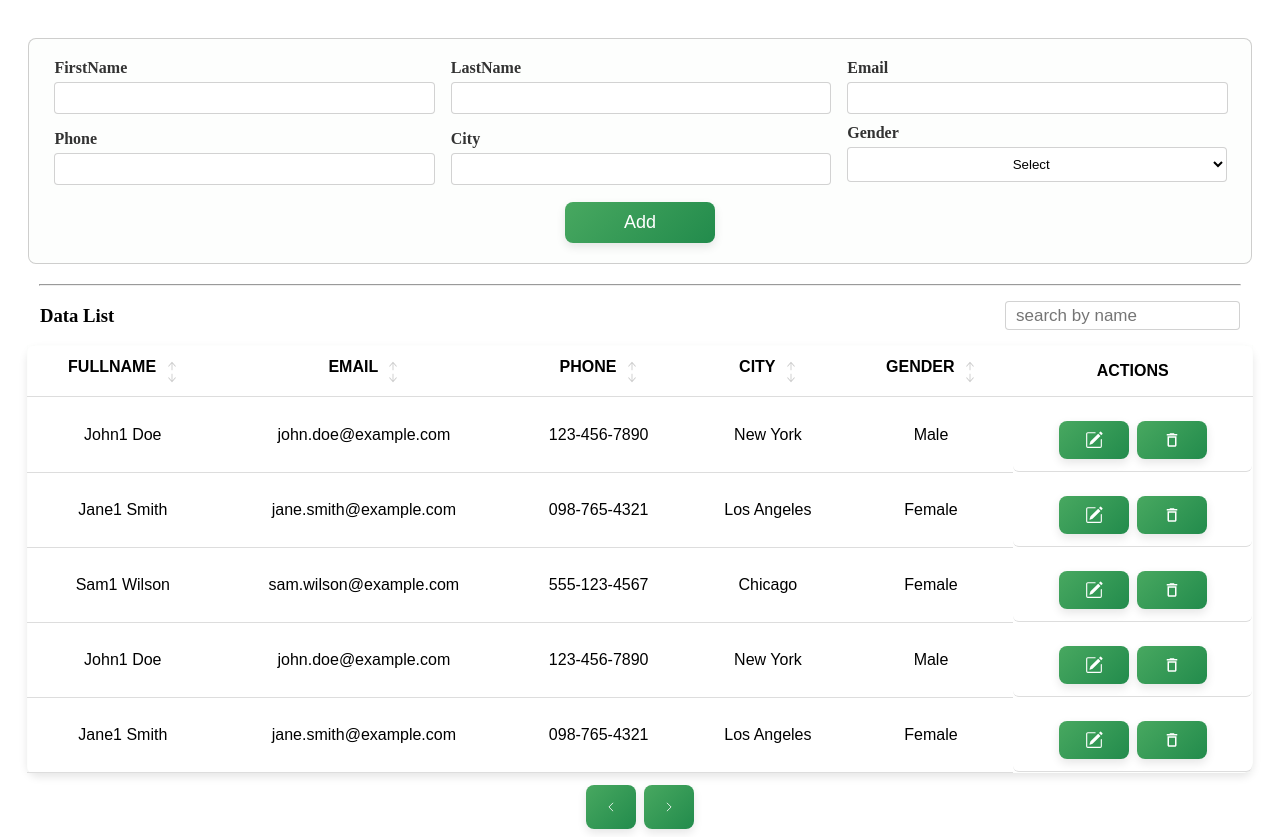
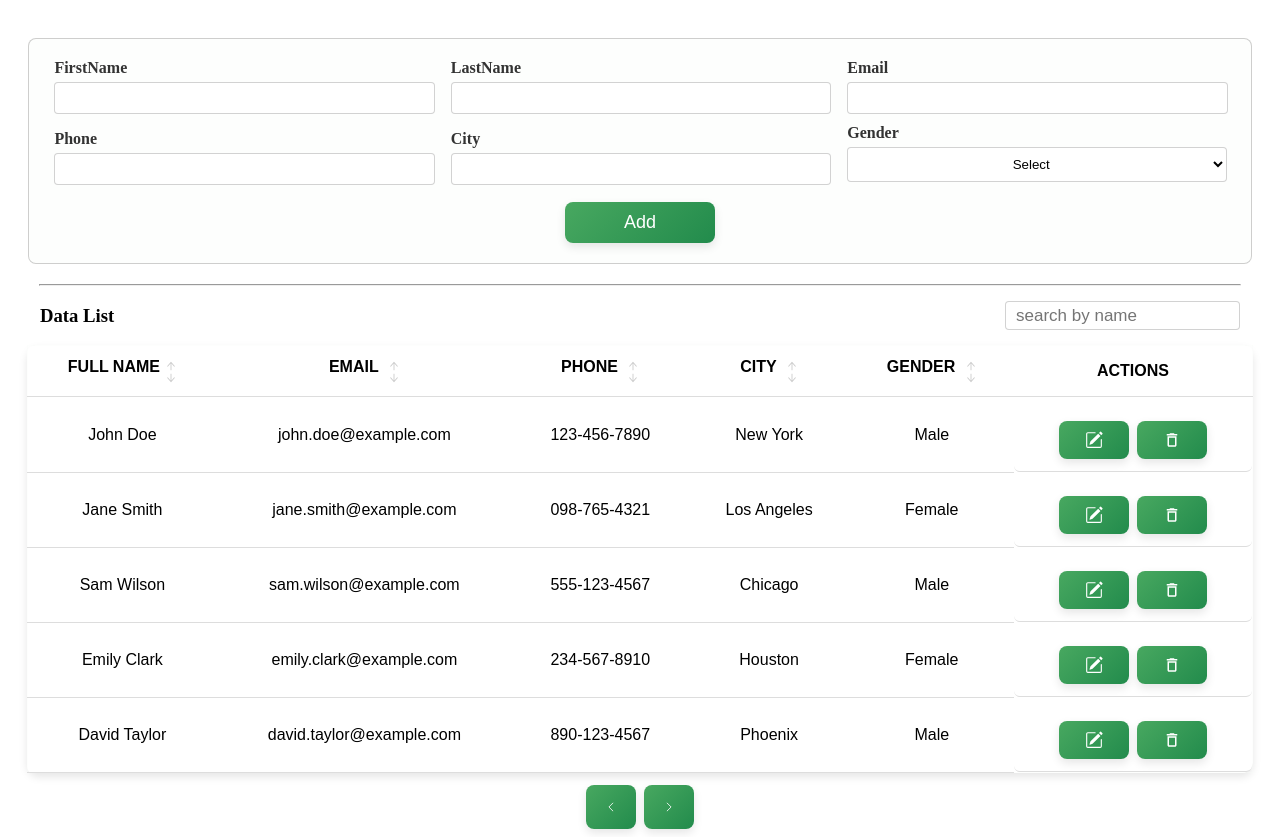
Before and after one commit to anurag-bestpeers/Form, a React (Vite) app: page / in a window 1280 px wide. Built offline with nearby package versions, Linux system fonts and the light colour scheme.

Commit message:
changes in app.jsx file

```diff
--- a/src/App.jsx
+++ b/src/App.jsx
@@ -1,12 +1,13 @@
-import React, { useState } from "react";
+import React, { useEffect, useState } from "react";
 import ValidateForm from "./Components/ValidateForm";
 import DIsplayForm from "./Components/DIsplayForm";
 import { ToastContainer, toast } from "react-toastify";
 import "react-toastify/dist/ReactToastify.css";
+
 const App = () => {
   const [parentData, setParentData] = useState([
     {
-      fname: "John1",
+      fname: "John",
       lname: "Doe",
       email: "john.doe@example.com",
       phone: "123-456-7890",
@@ -14,7 +15,7 @@ const App = () => {
       gender: "Male",
     },
     {
-      fname: "Jane1",
+      fname: "Jane",
       lname: "Smith",
       email: "jane.smith@example.com",
       phone: "098-765-4321",
@@ -22,194 +23,164 @@ const App = () => {
       gender: "Female",
     },
     {
-      fname: "Sam1",
+      fname: "Sam",
       lname: "Wilson",
       email: "sam.wilson@example.com",
       phone: "555-123-4567",
       city: "Chicago",
+      gender: "Male",
+    },
+    {
+      fname: "Emily",
+      lname: "Clark",
+      email: "emily.clark@example.com",
+      phone: "234-567-8910",
+      city: "Houston",
       gender: "Female",
     },
     {
-      fname: "John1",
-      lname: "Doe",
-      email: "john.doe@example.com",
-      phone: "123-456-7890",
-      city: "New York",
+      fname: "David",
+      lname: "Taylor",
+      email: "david.taylor@example.com",
+      phone: "890-123-4567",
+      city: "Phoenix",
       gender: "Male",
     },
     {
-      fname: "Jane1",
-      lname: "Smith",
-      email: "jane.smith@example.com",
-      phone: "098-765-4321",
-      city: "Los Angeles",
+      fname: "Sophie",
+      lname: "Anderson",
+      email: "sophie.anderson@example.com",
+      phone: "789-456-1230",
+      city: "Philadelphia",
       gender: "Female",
     },
     {
-      fname: "Sam2",
-      lname: "Wilson",
-      email: "sam.wilson@example.com",
-      phone: "555-123-4567",
-      city: "Chicago",
+      fname: "Michael",
+      lname: "Lee",
+      email: "michael.lee@example.com",
+      phone: "345-678-9012",
+      city: "San Antonio",
+      gender: "Male",
+    },
+    {
+      fname: "Anna",
+      lname: "Brown",
+      email: "anna.brown@example.com",
+      phone: "678-234-5678",
+      city: "San Diego",
       gender: "Female",
     },
     {
-      fname: "John2",
-      lname: "Doe",
-      email: "john.doe@example.com",
-      phone: "123-456-7890",
-      city: "New York",
+      fname: "James",
+      lname: "Garcia",
+      email: "james.garcia@example.com",
+      phone: "567-890-1234",
+      city: "Dallas",
       gender: "Male",
     },
     {
-      fname: "Jane2",
-      lname: "Smith",
-      email: "jane.smith@example.com",
-      phone: "098-765-4321",
-      city: "Los Angeles",
+      fname: "Isabella",
+      lname: "Martinez",
+      email: "isabella.martinez@example.com",
+      phone: "456-789-0123",
+      city: "San Jose",
       gender: "Female",
     },
     {
-      fname: "Sam2",
-      lname: "Wilson",
-      email: "sam.wilson@example.com",
-      phone: "555-123-4567",
-      city: "Chicago",
+      fname: "Chris",
+      lname: "Lopez",
+      email: "chris.lopez@example.com",
+      phone: "321-654-9870",
+      city: "Austin",
+      gender: "Male",
+    },
+    {
+      fname: "Emma",
+      lname: "Harris",
+      email: "emma.harris@example.com",
+      phone: "876-543-2109",
+      city: "Jacksonville",
       gender: "Female",
     },
     {
-      fname: "John2",
-      lname: "Doe",
-      email: "john.doe@example.com",
-      phone: "123-456-7890",
-      city: "New York",
+      fname: "Alex",
+      lname: "Davis",
+      email: "alex.davis@example.com",
+      phone: "543-210-9876",
+      city: "Fort Worth",
       gender: "Male",
     },
     {
-      fname: "Jane3",
-      lname: "Smith",
-      email: "jane.smith@example.com",
-      phone: "098-765-4321",
-      city: "Los Angeles",
+      fname: "Olivia",
+      lname: "Gonzalez",
+      email: "olivia.gonzalez@example.com",
+      phone: "789-012-3456",
+      city: "Columbus",
       gender: "Female",
     },
     {
-      fname: "Sam3",
-      lname: "Wilson",
-      email: "sam.wilson@example.com",
-      phone: "555-123-4567",
-      city: "Chicago",
+      fname: "Ethan",
+      lname: "Martinez",
+      email: "ethan.martinez@example.com",
+      phone: "123-789-4560",
+      city: "Charlotte",
+      gender: "Male",
+    },
+    {
+      fname: "Sophia",
+      lname: "Rodriguez",
+      email: "sophia.rodriguez@example.com",
+      phone: "234-890-5678",
+      city: "Indianapolis",
       gender: "Female",
     },
     {
-      fname: "John3",
-      lname: "Doe",
-      email: "john.doe@example.com",
-      phone: "123-456-7890",
-      city: "New York",
+      fname: "Daniel",
+      lname: "Johnson",
+      email: "daniel.johnson@example.com",
+      phone: "654-321-0987",
+      city: "San Francisco",
       gender: "Male",
     },
     {
-      fname: "Jane3",
-      lname: "Smith",
-      email: "jane.smith@example.com",
-      phone: "098-765-4321",
-      city: "Los Angeles",
+      fname: "Chloe",
+      lname: "White",
+      email: "chloe.white@example.com",
+      phone: "987-654-3210",
+      city: "Seattle",
       gender: "Female",
     },
     {
-      fname: "Sam3",
-      lname: "Wilson",
-      email: "sam.wilson@example.com",
-      phone: "555-123-4567",
-      city: "Chicago",
-      gender: "Female",
+      fname: "Liam",
+      lname: "Moore",
+      email: "liam.moore@example.com",
+      phone: "321-987-6543",
+      city: "Denver",
+      gender: "Male",
     },
     {
-      fname: "Sam4",
-      lname: "Wilson",
-      email: "sam.wilson@example.com",
-      phone: "555-123-4567",
-      city: "Chicago",
-      gender: "Female",
-    },
-    {
-      fname: "Sam4",
-      lname: "Wilson",
-      email: "sam.wilson@example.com",
-      phone: "555-123-4567",
-      city: "Chicago",
-      gender: "Female",
-    },
-    {
-      fname: "Sam4",
-      lname: "Wilson",
-      email: "sam.wilson@example.com",
-      phone: "555-123-4567",
-      city: "Chicago",
-      gender: "Female",
-    },
-    {
-      fname: "Sam4",
-      lname: "Wilson",
-      email: "sam.wilson@example.com",
-      phone: "555-123-4567",
-      city: "Chicago",
-      gender: "Female",
-    },
-    {
-      fname: "Sam4",
-      lname: "Wilson",
-      email: "sam.wilson@example.com",
-      phone: "555-123-4567",
-      city: "Chicago",
-      gender: "Female",
-    },
-    {
-      fname: "Sam5",
-      lname: "Wilson",
-      email: "sam.wilson@example.com",
-      phone: "555-123-4567",
-      city: "Chicago",
-      gender: "Female",
-    },
-    {
-      fname: "Sam5",
-      lname: "Wilson",
-      email: "sam.wilson@example.com",
-      phone: "555-123-4567",
-      city: "Chicago",
-      gender: "Female",
-    },
-    {
-      fname: "Sam5",
-      lname: "Wilson",
-      email: "sam.wilson@example.com",
-      phone: "555-123-4567",
-      city: "Chicago",
-      gender: "Female",
-    },
-    {
-      fname: "Sam5",
-      lname: "Wilson",
-      email: "sam.wilson@example.com",
-      phone: "555-123-4567",
-      city: "Chicago",
+      fname: "Ava",
+      lname: "Perez",
+      email: "ava.perez@example.com",
+      phone: "432-109-8765",
+      city: "Washington",
       gender: "Female",
     },
   ]);
   const [editData, setEditData] = useState();
   const [editIndex, setEditIndex] = useState(-1);
+  const [searchValue, setSearchValue] = useState("");
 
-  const [searchValue, setSearchValue] = useState("");
 
   const handleEdit = (data, index) => {
     setEditData(data);
     setEditIndex(index);
   };
+
   const handleDelete = (index) => {
     const newData = parentData.filter((_, ind) => ind !== index);
     setParentData(newData);
+
     toast.error("Data deleted");
   };
 
@@ -235,7 +206,7 @@ const App = () => {
         lname: Capitalize(newData.lname),
       };
 
-      setParentData((prev) => [...prev, obj]);
+      setParentData((prev) => [obj, ...prev]);
     }
     setEditData();
   };
@@ -244,13 +215,12 @@ const App = () => {
     <div>
       <ToastContainer position="top-center" autoClose={500} />
       <ValidateForm
-        setParentData={setParentData}
         onSubmit={handleSubmit}
-        Capitalize={Capitalize}
         editData={editData}
       />
       <DIsplayForm
         parentData={parentData}
+        setParentData={setParentData}
         handleEdit={handleEdit}
         handleDelete={handleDelete}
         searchValue={searchValue}
--- a/src/Components/DIsplayForm.jsx
+++ b/src/Components/DIsplayForm.jsx
@@ -4,25 +4,28 @@ import { BsPencilSquare } from "react-icons/bs";
 import { AiOutlineArrowUp, AiOutlineArrowDown } from "react-icons/ai";
 import { GrPrevious } from "react-icons/gr";
 import { GrNext } from "react-icons/gr";
+
 const DisplayForm = ({
   parentData,
   handleEdit,
   handleDelete,
   searchValue,
   setSearchValue,
+  setParentData,
 }) => {
-  const [copiedData, setCopiedData] = useState(parentData);
+  const [copiedData, setCopiedData] = useState([]);
   const [sortField, setSortField] = useState(null);
   const [sortOrder, setSortOrder] = useState("asc");
   const [pageSkip, setPageSkip] = useState(0);
   const pageSize = 5;
 
   useEffect(() => {
-    const SearchedData = parentData.filter((item) => {
+    const searchedData = parentData.filter((item) => {
       const fullName = `${item.fname.toLowerCase()} ${item.lname.toLowerCase()}`;
       return fullName.includes(searchValue.toLowerCase());
     });
-    setCopiedData(SearchedData);
+
+    setCopiedData(searchedData);
     setPageSkip(0);
   }, [parentData, searchValue]);
 
@@ -37,8 +40,8 @@ const DisplayForm = ({
         return fieldA < fieldB ? 1 : -1;
       }
     });
-
-    setCopiedData(sortedData);
+    setParentData(sortedData);
+    setCopiedData(parentData);
     setSortField(field);
     setSortOrder(sortOrder === "asc" ? "desc" : "asc");
   };
@@ -72,7 +75,7 @@ const DisplayForm = ({
             <thead>
               <tr>
                 <th onClick={() => handleSort("fname")}>
-                  FullName{" "}
+                  Full Name
                   <span className="sort-icons">
                     <AiOutlineArrowUp
                       className={
@@ -181,7 +184,7 @@ const DisplayForm = ({
                     <td>{item.email}</td>
                     <td>{item.phone}</td>
                     <td>{item.city}</td>
-                    <td>{item.gender ? item.gender : "Null"}</td>
+                    <td>{item.gender === "select" ? "null" : item.gender}</td>
                     <td className="btn-div">
                       <button
                         className="actionsBtn"
@@ -191,7 +194,9 @@ const DisplayForm = ({
                       </button>
                       <button
                         className="actionsBtn"
-                        onClick={() => handleDelete(index)}
+                        onClick={() => {
+                          handleDelete(index);
+                        }}
                       >
                         <MdOutlineDelete />
                       </button>
```
Also changed, not shown: src/Components/UserForm.jsx (+57 -57 lines), src/Components/ValidateForm.jsx (+33 -9 lines).
